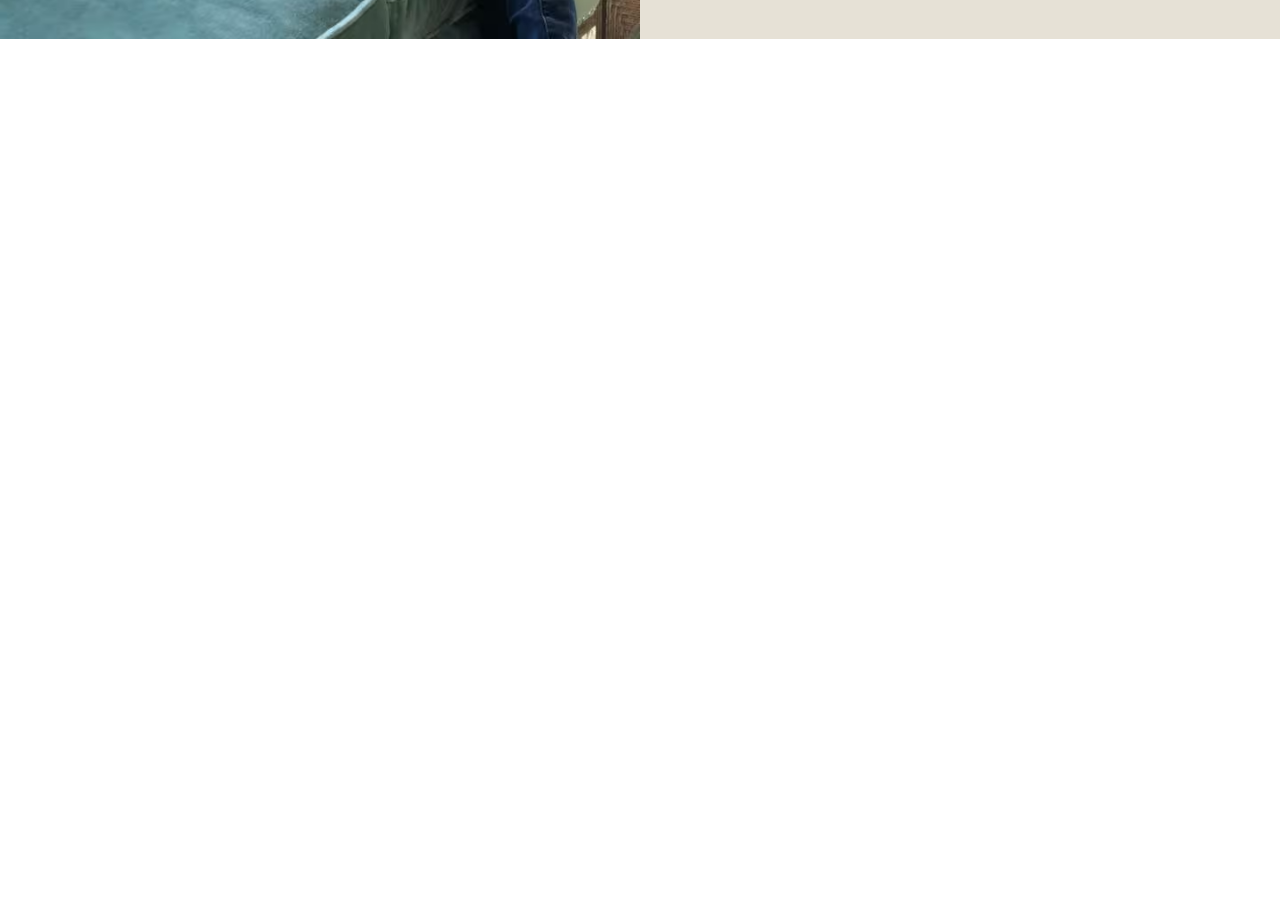
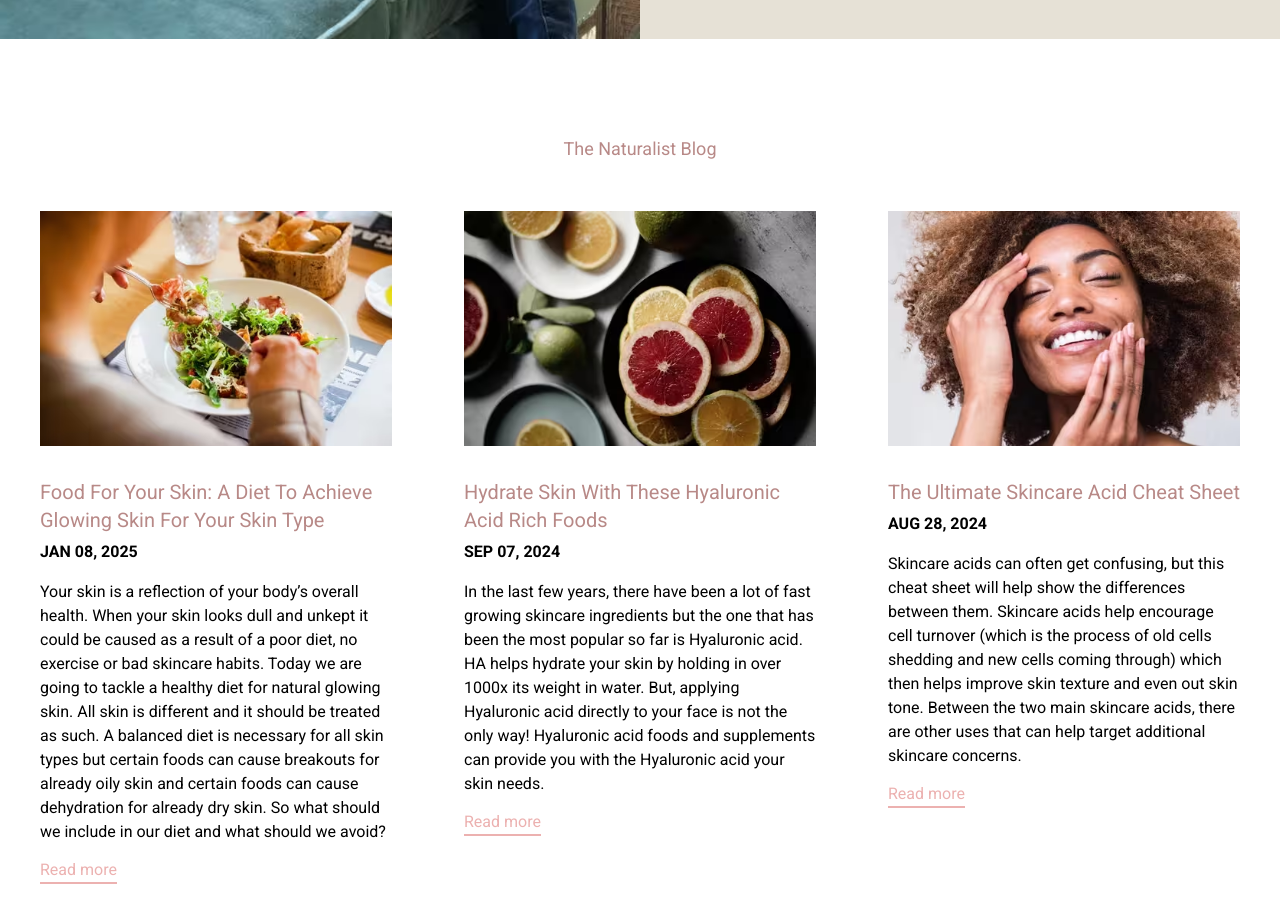
Before and after one commit to OleksandrZadvornyi/kal-hans-landing, a React (Vite) app: page / in a window 1280 px wide. Shown: the part 7080-8003 px from the top of the page. Before the commit the page ends 7119 px from the top, so only its background shows below. Built offline with nearby package versions, Linux system fonts and the light colour scheme.

Commit message:
feat: add blogs section

```diff
--- a/src/App.css
+++ b/src/App.css
@@ -8,6 +8,7 @@
   --color-accent: #cfacad;
   --color-order: #bfbfbf;
   --color-option: #444444;
+  --color-link: #ecb1b0;
 
   --font-primary: 'Roboto', sans-serif;
 }
--- a/src/App.tsx
+++ b/src/App.tsx
@@ -11,6 +11,7 @@ import Companies from './components/Companies';
 import Endorsement from './components/Endorsement';
 import Newsletter from './components/Newsletter';
 import History from './components/History';
+import Blogs from './components/Blogs';
 
 function App() {
   return (
@@ -30,6 +31,7 @@ function App() {
         <Endorsement />
         <Newsletter />
         <History />
+        <Blogs />
       </main>
     </>
   );
--- /dev/null
+++ b/src/components/Blog.tsx
@@ -0,0 +1,41 @@
+import { useMemo } from 'react';
+
+interface BlogProps {
+  imageSrc: string; // Base URL without extension
+  imageAlt: string;
+  title: string;
+  date: string;
+  content: string;
+}
+
+function Blog({ imageSrc, imageAlt, title, date, content }: BlogProps) {
+  const images = useMemo(() => {
+    const avif = import.meta.glob('/src/assets/images/*.avif', { eager: true });
+    const webp = import.meta.glob('/src/assets/images/*.webp', { eager: true });
+    const png = import.meta.glob('/src/assets/images/*.png', { eager: true });
+
+    return {
+      avif: (avif[`${imageSrc}.avif`] as any)?.default,
+      webp: (webp[`${imageSrc}.webp`] as any)?.default,
+      png: (png[`${imageSrc}.png`] as any)?.default,
+    };
+  }, [imageSrc]);
+
+  return (
+    <article className="flex flex-col">
+      <picture>
+        <source srcSet={images.avif} type="image/avif" />
+        <source srcSet={images.webp} type="image/webp" />
+        <img src={images.png} alt={imageAlt} className="w-full" />
+      </picture>
+      <h3 className="text-secondary mt-8 text-xl leading-7">{title}</h3>
+      <span className="mt-1.5 font-bold">{date}</span>
+      <p className="mt-4 leading-6">{content}</p>
+      <a href="#" className="text-link mt-3.5 w-fit border-b-2">
+        Read more
+      </a>
+    </article>
+  );
+}
+
+export default Blog;
--- /dev/null
+++ b/src/components/Blogs.tsx
@@ -0,0 +1,19 @@
+import blogs from '../data/blogs.json';
+import Blog from './Blog';
+
+function Blogs() {
+  return (
+    <section className="my-24">
+      <h2 className="text-secondary text-center text-lg">
+        The Naturalist Blog
+      </h2>
+      <div className="mx-10 mt-12 mb-24 grid grid-cols-1 gap-18 sm:grid-cols-2 lg:grid-cols-3">
+        {blogs.map((blog) => (
+          <Blog key={blog.id} {...blog} />
+        ))}
+      </div>
+    </section>
+  );
+}
+
+export default Blogs;
--- /dev/null
+++ b/src/data/blogs.json
@@ -0,0 +1,26 @@
+[
+  {
+    "id": 1,
+    "imageSrc": "/src/assets/images/blog-img-1",
+    "imageAlt": "A person eating a salad",
+    "title": "Food For Your Skin: A Diet To Achieve Glowing Skin For Your Skin Type",
+    "date": "JAN 08, 2025",
+    "content": "Your skin is a reflection of your body’s overall health. When your skin looks dull and unkept it could be caused as a result of a poor diet, no exercise or bad skincare habits. Today we are going to tackle a healthy diet for natural glowing skin. All skin is different and it should be treated as such. A balanced diet is necessary for all skin types but certain foods can cause breakouts for already oily skin and certain foods can cause dehydration for already dry skin. So what should we include in our diet and what should we avoid?"
+  },
+  {
+    "id": 2,
+    "imageSrc": "/src/assets/images/blog-img-2",
+    "imageAlt": "Fruits and vegetables",
+    "title": "Hydrate Skin With These Hyaluronic Acid Rich Foods",
+    "date": "SEP 07, 2024",
+    "content": "In the last few years, there have been a lot of fast growing skincare ingredients but the one that has been the most popular so far is Hyaluronic acid. HA helps hydrate your skin by holding in over 1000x its weight in water. But, applying Hyaluronic acid directly to your face is not the only way! Hyaluronic acid foods and supplements can provide you with the Hyaluronic acid your skin needs."
+  },
+  {
+    "id": 3,
+    "imageSrc": "/src/assets/images/blog-img-3",
+    "imageAlt": "A person applying sunscreen",
+    "title": "The Ultimate Skincare Acid Cheat Sheet",
+    "date": "AUG 28, 2024",
+    "content": "Skincare acids can often get confusing, but this cheat sheet will help show the differences between them. Skincare acids help encourage cell turnover (which is the process of old cells shedding and new cells coming through) which then helps improve skin texture and even out skin tone. Between the two main skincare acids, there are other uses that can help target additional skincare concerns."
+  }
+]
```
